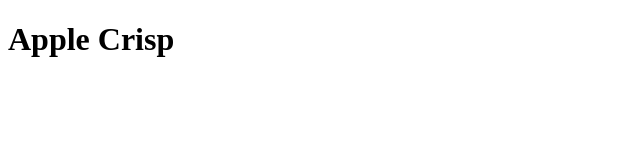
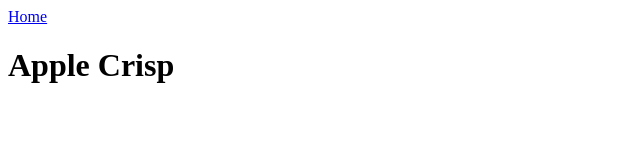
Before and after one commit to oussamatarhi/odin-recipes-v2, a plain HTML site: page recipes/apple-crisp.html in a window 1280 px wide. Shown: the whole page, without its empty margins (0-640 px from the left). Drawn offline with Linux system fonts and the light colour scheme.

Commit message:
Add link to the homepage inside the header in the recipes pages

```diff
--- a/recipes/apple-crisp.html
+++ b/recipes/apple-crisp.html
@@ -8,7 +8,12 @@
 </head>
 
 <body>
-    <h1>Apple Crisp</h1>
+    <header>
+        <nav>
+            <a href="../index.html">Home</a>
+        </nav>
+        <h1>Apple Crisp</h1>
+    </header>
 </body>
 
 </html>
```
Also changed, not shown: recipes/braised-beef.html (+4 -1 lines), recipes/italian-sunday.html (+4 -1 lines).
